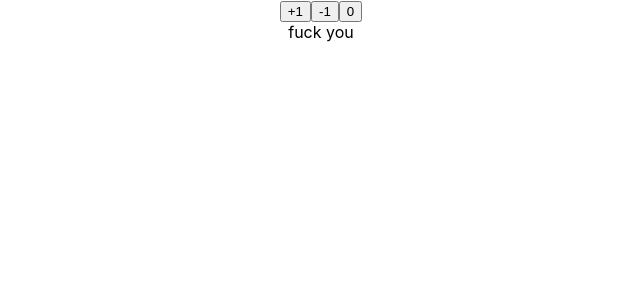
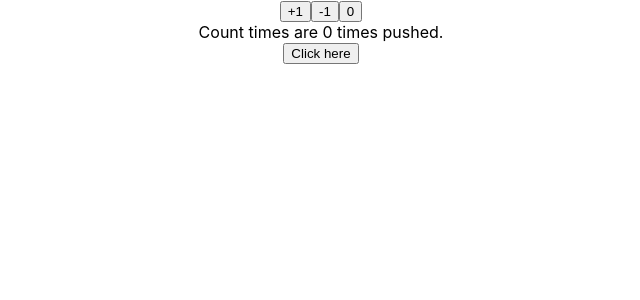
Before and after one commit to zigzagdev/React.training, a React (Create React App) app: page / in a window 1280 px wide. Shown: the top 300 px of the page, without its empty margins (319-959 px from the left). Built offline with nearby package versions, Linux system fonts and the light colour scheme.

Commit message:
add_method_multicomponent

```diff
--- a/src/App.js
+++ b/src/App.js
@@ -82,7 +82,6 @@ class App extends Component {
                 {/*<BindingHandler/>*/}
                 {/*<UserGreeting/>*/}
                 <Parent/>
-
                 {/*<ClassClick/>*/}
                 {/*<Function/>*/}
                 {/*<Message/>*/}
--- a/src/components/Children.js
+++ b/src/components/Children.js
@@ -1,13 +1,14 @@
-import React from 'react';
+import React, { memo } from 'react';
 
-function Children(props) {
+
+const Children = memo((props) => {
   console.log(props);
-  const comment = 'fuck you';
-
-  return (
+  return(
     <div>
-      fuck you
+      Count times are {props.time} times pushed.
     </div>
   )
-}
+})
 export default Children;
+
+// Props will inherit everything  from Parent's.
--- a/src/components/Parent.js
+++ b/src/components/Parent.js
@@ -1,19 +1,23 @@
-import React, { useState } from 'react'
+import React, { useState, useMemo } from 'react'
 import Children from "./Children";
 
 const Parent = () => {
-  const [value, setValue] = useState(0);
-
+  const [time, setTime] = useState(0);
+  const [word, setWord] = useState("fuck you !");
   return (
     <div>
-      <button onClick={() => setValue((v) => v +1)}>+1</button>
-      <button onClick={() => setValue((v) => v -1)}>-1</button>
-      <button onClick={() => setValue(0)}>0</button>
-      <Children/>
+      <button onClick={() => setTime((v) => v +1)}>+1</button>
+      <button onClick={() => setTime((v) => v -1)}>-1</button>
+      <button onClick={() => setTime(0)}>0</button>
+      <Children word={word} time={time}/>
+      <button onClick={() => setWord("changed !")}>Click here</button>
     </div>
   );
 }
 export default Parent;
+
+//In l.13, Parent component is passing the value to Child component.
+//The curly braces which tie the value will pass it to child component And, Child component will inherit form Parent's as a props.
 
 
 // class Parent extends Component{
```
Also changed, not shown: 1 other file (tests, documents, lock files or other folders).
